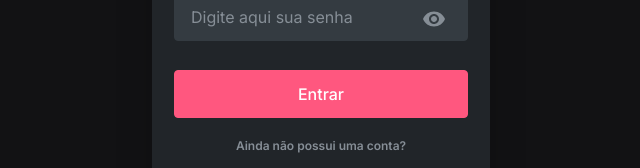
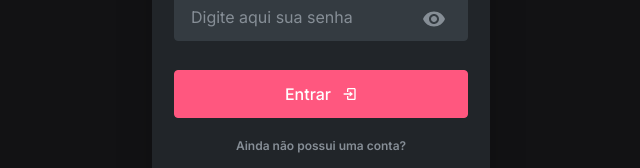
Before and after one commit to edumatheus65/developers_hub, a React (Vite) app: page / in a window 1280 px wide. Shown: the part 379-547 px from the top of the page, without its empty margins (319-959 px from the left). Built offline with nearby package versions, Linux system fonts and the light colour scheme.

Commit message:
kenzieHub

```diff
--- a/src/components/HeaderDashboard/index.jsx
+++ b/src/components/HeaderDashboard/index.jsx
@@ -2,6 +2,7 @@ import { useContext } from "react";
 import Logo from "../../assets/Logo.svg";
 import styles from "./style.module.scss";
 import { UserContext } from "../../providers/UserContext";
+import { BiLogOut } from "react-icons/bi";
 
 export const HeaderDashboard = () => {
   const { userLogout } = useContext(UserContext);
@@ -15,7 +16,7 @@ export const HeaderDashboard = () => {
             className="buttonNavigation logout"
             onClick={() => userLogout()}
           >
-            Sair
+            Sair <BiLogOut />
           </button>
         </div>
       </div>
--- a/src/components/LoginForm/index.jsx
+++ b/src/components/LoginForm/index.jsx
@@ -7,6 +7,7 @@ import { Link } from "react-router-dom";
 import { useContext, useState } from "react";
 import { UserContext } from "../../providers/UserContext";
 import Spinner from "../../assets/spinner.svg";
+import { BiLogIn } from "react-icons/bi";
 
 export const LoginForm = () => {
   const {
@@ -47,7 +48,13 @@ export const LoginForm = () => {
       />
       <div>
         <button className="buttonForm login" type="submit">
-          {loading ? <img className="icon" src={Spinner} /> : "Entrar"}
+          {loading ? (
+            <img className="icon" src={Spinner} />
+          ) : (
+            <>
+              Entrar <BiLogIn />
+            </>
+          )}
         </button>
       </div>
       <div>
--- a/src/pages/Register/index.jsx
+++ b/src/pages/Register/index.jsx
@@ -3,6 +3,7 @@ import pageStyles from "../../styles/pageBox.module.scss";
 import Logo from "../../assets/Logo.svg";
 import styles from "./style.module.scss";
 import { Link } from "react-router-dom";
+import { IoMdReturnLeft } from "react-icons/io";
 
 export const Register = () => {
   return (
@@ -13,6 +14,7 @@ export const Register = () => {
             <img src={Logo} alt="Logo kenzieHub" />
             <Link class="buttonNavigation returnToLogin" to="/">
               Voltar
+              <IoMdReturnLeft />
             </Link>
           </div>
         </div>
```
